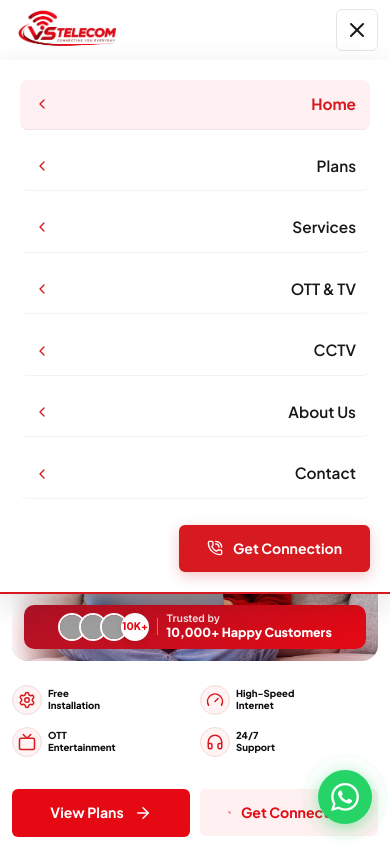
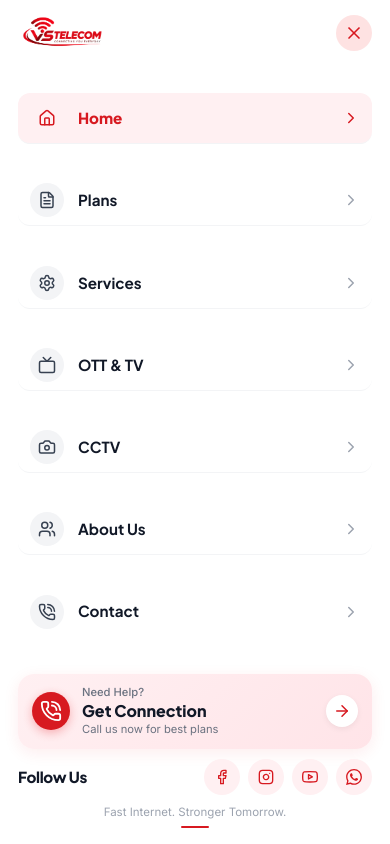
Before and after one commit to sachinkum2203-code/vishaltelecom, a React (Vite) app: page / in a window 390 px wide. Both pictures are taken after a click on the button 357 px from the left and 30 px from the top of the page. Shown: the top 844 px of the page. Built offline with nearby package versions, Linux system fonts and the light colour scheme; grey boxes are pictures that could not be loaded.

Commit message:
Redesign mobile menu to fixed non-scrolling layout with hidden floating buttons when active

```diff
--- a/src/components/FloatingWhatsapp.css
+++ b/src/components/FloatingWhatsapp.css
@@ -9,6 +9,10 @@
   align-items: flex-end;
   gap: 8px;
   pointer-events: auto !important;
+}
+
+body.mobile-menu-active .floating-whatsapp-container {
+  display: none !important;
 }
 
 .whatsapp-tooltip {
--- a/src/components/Navbar.css
+++ b/src/components/Navbar.css
@@ -198,8 +198,285 @@
   padding: 8px;
 }
 
-.mobile-nav-drawer {
-  display: none;
+/* Mobile Drawer Overlay Fullscreen (Fixed 100vh, No Scroll) */
+.mobile-nav-drawer-overlay {
+  position: fixed !important;
+  top: 0 !important;
+  left: 0 !important;
+  right: 0 !important;
+  bottom: 0 !important;
+  width: 100vw !important;
+  height: 100vh !important;
+  height: 100dvh !important;
+  background-color: #ffffff !important;
+  z-index: 10000000 !important;
+  overflow: hidden !important;
+  padding: 12px 18px 16px;
+  display: flex !important;
+  flex-direction: column;
+  justify-content: space-between;
+  box-sizing: border-box;
+  animation: drawerSlideDown 0.25s ease-out;
+}
+
+@keyframes drawerSlideDown {
+  from {
+    opacity: 0;
+    transform: translateY(-8px);
+  }
+  to {
+    opacity: 1;
+    transform: translateY(0);
+  }
+}
+
+.mobile-nav-drawer-content {
+  max-width: 480px;
+  margin: 0 auto;
+  width: 100%;
+  height: 100%;
+  display: flex;
+  flex-direction: column;
+  justify-content: space-between;
+  gap: 6px;
+  box-sizing: border-box;
+}
+
+/* Header inside drawer */
+.mobile-drawer-header {
+  display: flex;
+  align-items: center;
+  justify-content: space-between;
+  padding-bottom: 4px;
+}
+
+.mobile-drawer-logo {
+  height: 42px;
+  width: auto;
+  object-fit: contain;
+}
+
+.mobile-close-btn {
+  width: 36px;
+  height: 36px;
+  border-radius: 50%;
+  background-color: #fee2e2;
+  border: none;
+  color: var(--red-cta, #e31b23);
+  display: flex;
+  align-items: center;
+  justify-content: center;
+  cursor: pointer;
+  transition: all 0.2s ease;
+}
+
+.mobile-close-btn:hover {
+  background-color: var(--red-cta, #e31b23);
+  color: #ffffff;
+}
+
+/* Nav Links List */
+.mobile-nav-links-list {
+  display: flex;
+  flex-direction: column;
+  gap: 2px;
+  flex: 1;
+  justify-content: space-evenly;
+}
+
+.mobile-nav-item {
+  display: flex;
+  align-items: center;
+  justify-content: space-between;
+  text-decoration: none;
+  padding: 8px 12px;
+  border-radius: 12px;
+  background-color: transparent;
+  transition: all 0.2s ease;
+  border-bottom: 1px solid #f3f4f6;
+}
+
+.mobile-nav-item:last-child {
+  border-bottom: none;
+}
+
+.m-item-left {
+  display: flex;
+  align-items: center;
+  gap: 14px;
+}
+
+.m-icon-badge {
+  width: 34px;
+  height: 34px;
+  border-radius: 50%;
+  background-color: #f3f4f6;
+  color: #374151;
+  display: flex;
+  align-items: center;
+  justify-content: center;
+  transition: all 0.2s ease;
+  flex-shrink: 0;
+}
+
+.m-item-title {
+  font-family: var(--font-heading);
+  font-size: 0.95rem;
+  font-weight: 700;
+  color: #111827;
+}
+
+.m-item-arrow {
+  color: #9ca3af;
+  transition: all 0.2s ease;
+}
+
+/* Active State for Nav Item */
+.mobile-nav-item.active {
+  background-color: #fff0f2;
+}
+
+.mobile-nav-item.active .m-icon-badge {
+  background-color: transparent;
+  color: var(--red-cta, #e31b23);
+}
+
+.mobile-nav-item.active .m-item-title {
+  color: var(--red-cta, #e31b23);
+  font-weight: 800;
+}
+
+.mobile-nav-item.active .m-item-arrow {
+  color: var(--red-cta, #e31b23);
+}
+
+/* CTA Card */
+.mobile-cta-card {
+  background: linear-gradient(135deg, #fff0f2 0%, #ffe4e8 100%);
+  border-radius: 16px;
+  padding: 10px 14px;
+  display: flex;
+  align-items: center;
+  justify-content: space-between;
+  cursor: pointer;
+  box-shadow: 0 4px 16px rgba(227, 27, 35, 0.08);
+  transition: transform 0.2s ease;
+  margin-top: 2px;
+}
+
+.mobile-cta-card:active {
+  transform: scale(0.98);
+}
+
+.m-cta-phone-icon {
+  width: 38px;
+  height: 38px;
+  border-radius: 50%;
+  background-color: var(--red-cta, #e31b23);
+  color: #ffffff;
+  display: flex;
+  align-items: center;
+  justify-content: center;
+  box-shadow: 0 3px 10px rgba(227, 27, 35, 0.3);
+  flex-shrink: 0;
+}
+
+.m-cta-text {
+  display: flex;
+  flex-direction: column;
+  flex: 1;
+  margin-left: 12px;
+}
+
+.m-cta-label {
+  font-size: 0.7rem;
+  color: #6b7280;
+  font-weight: 500;
+}
+
+.m-cta-title {
+  font-family: var(--font-heading);
+  font-size: 1rem;
+  font-weight: 800;
+  color: #111827;
+  line-height: 1.15;
+}
+
+.m-cta-sub {
+  font-size: 0.7rem;
+  color: #6b7280;
+  margin-top: 1px;
+}
+
+.m-cta-arrow-btn {
+  width: 32px;
+  height: 32px;
+  border-radius: 50%;
+  background-color: #ffffff;
+  color: var(--red-cta, #e31b23);
+  display: flex;
+  align-items: center;
+  justify-content: center;
+  box-shadow: 0 2px 6px rgba(0, 0, 0, 0.06);
+  flex-shrink: 0;
+}
+
+/* Follow Us Social Section */
+.mobile-social-section {
+  display: flex;
+  align-items: center;
+  justify-content: space-between;
+  padding-top: 4px;
+}
+
+.m-social-heading {
+  font-family: var(--font-heading);
+  font-size: 0.95rem;
+  font-weight: 800;
+  color: #111827;
+}
+
+.m-social-icons {
+  display: flex;
+  align-items: center;
+  gap: 8px;
+}
+
+.m-social-icons a {
+  width: 36px;
+  height: 36px;
+  border-radius: 50%;
+  background-color: #fff0f2;
+  color: var(--red-cta, #e31b23);
+  display: flex;
+  align-items: center;
+  justify-content: center;
+  text-decoration: none;
+  transition: all 0.2s ease;
+}
+
+.m-social-icons a:hover {
+  background-color: var(--red-cta, #e31b23);
+  color: #ffffff;
+}
+
+/* Footer Slogan Text */
+.mobile-drawer-footer-text {
+  text-align: center;
+  display: flex;
+  flex-direction: column;
+  align-items: center;
+  font-size: 0.72rem;
+  color: #9ca3af;
+  margin-top: 2px;
+}
+
+.footer-accent-line {
+  width: 28px;
+  height: 2.5px;
+  background-color: var(--red-cta, #e31b23);
+  border-radius: 2px;
+  margin-top: 4px;
 }
 
 @media (max-width: 1023px) {
@@ -212,59 +489,6 @@
     display: flex;
     align-items: center;
     justify-content: center;
-  }
-
-  .mobile-nav-drawer {
-    display: block;
-    position: absolute;
-    top: 100%;
-    left: 0;
-    right: 0;
-    background-color: var(--white);
-    border-bottom: 2px solid var(--red-cta);
-    padding: 20px;
-    box-shadow: 0 10px 30px rgba(0, 0, 0, 0.12);
-  }
-
-  .mobile-nav-links {
-    display: flex;
-    flex-direction: column;
-    gap: 12px;
-  }
-
-  .mobile-nav-link {
-    display: flex;
-    align-items: center;
-    justify-content: space-between;
-    text-decoration: none;
-    font-family: var(--font-heading);
-    font-size: 0.96rem;
-    font-weight: 600;
-    color: var(--text-dark);
-    padding: 12px 14px;
-    border-radius: 8px;
-    transition: all 0.2s ease-in-out;
-    border-bottom: 1px solid rgba(0, 0, 0, 0.05);
-  }
-
-  .mobile-nav-link:hover,
-  .mobile-nav-link.active {
-    color: var(--red-cta);
-    background-color: var(--red-light);
-    font-weight: 700;
-  }
-
-  .mobile-cta-box {
-    margin-top: 14px;
-    display: flex;
-    justify-content: flex-end;
-    width: 100%;
-  }
-
-  .mobile-fit-cta {
-    width: fit-content !important;
-    padding: 12px 24px;
-    align-self: flex-end;
   }
 }
 
--- a/src/components/Navbar.jsx
+++ b/src/components/Navbar.jsx
@@ -1,5 +1,20 @@
 import React, { useState, useEffect } from 'react';
-import { Menu, X, ChevronRight, ChevronLeft, PhoneCall, MapPin, Clock, Activity, ArrowRight } from 'lucide-react';
+import {
+  Menu,
+  X,
+  ChevronRight,
+  PhoneCall,
+  MapPin,
+  Clock,
+  Activity,
+  ArrowRight,
+  Home,
+  FileText,
+  Settings,
+  Tv,
+  Camera,
+  Users,
+} from 'lucide-react';
 import vsLogo from '../assets/vs_telecom_logo_transparent.png';
 import './Navbar.css';
 
@@ -32,9 +47,14 @@ export default function Navbar({ onOpenAvailability }) {
   useEffect(() => {
     if (mobileMenuOpen) {
       document.body.style.overflow = 'hidden';
+      document.body.classList.add('mobile-menu-active');
     } else {
       document.body.style.overflow = '';
+      document.body.classList.remove('mobile-menu-active');
     }
+    return () => {
+      document.body.classList.remove('mobile-menu-active');
+    };
   }, [mobileMenuOpen]);
 
   useEffect(() => {
@@ -66,13 +86,13 @@ export default function Navbar({ onOpenAvailability }) {
   }, []);
 
   const navLinks = [
-    { name: 'Home', href: '#home' },
-    { name: 'Plans', href: '#plans' },
-    { name: 'Services', href: '#services' },
-    { name: 'OTT & TV', href: '#ott' },
-    { name: 'CCTV', href: '#cctv' },
-    { name: 'About Us', href: '#about' },
-    { name: 'Contact', href: '#contact' },
+    { name: 'Home', href: '#home', icon: Home },
+    { name: 'Plans', href: '#plans', icon: FileText },
+    { name: 'Services', href: '#services', icon: Settings },
+    { name: 'OTT & TV', href: '#ott', icon: Tv },
+    { name: 'CCTV', href: '#cctv', icon: Camera },
+    { name: 'About Us', href: '#about', icon: Users },
+    { name: 'Contact', href: '#contact', icon: PhoneCall },
   ];
 
   return (
@@ -104,7 +124,6 @@ export default function Navbar({ onOpenAvailability }) {
           <img src={vsLogo} alt="VS TELECOM — Connecting You Everyday" className="navbar-logo-img" />
         </a>
 
-
         {/* Desktop Navigation */}
         <nav className="navbar-links">
           {navLinks.map((link) => (
@@ -126,45 +145,122 @@ export default function Navbar({ onOpenAvailability }) {
           </button>
         </div>
 
-
-
         {/* Mobile Menu Toggle Button */}
         <button
           className="mobile-toggle-btn"
-          onClick={() => setMobileMenuOpen(!mobileMenuOpen)}
-          aria-label="Toggle Navigation Menu"
+          onClick={() => setMobileMenuOpen(true)}
+          aria-label="Open Navigation Menu"
         >
-          {mobileMenuOpen ? <X size={24} /> : <Menu size={24} />}
+          <Menu size={24} />
         </button>
       </div>
 
-      {/* Mobile Nav Drawer */}
+      {/* Fullscreen Mobile Nav Drawer Overlay */}
       {mobileMenuOpen && (
-        <div className="mobile-nav-drawer">
-          <div className="mobile-nav-links">
-            {navLinks.map((link) => (
+        <div className="mobile-nav-drawer-overlay">
+          <div className="mobile-nav-drawer-content">
+            {/* Header with logo & close icon */}
+            <div className="mobile-drawer-header">
+              <img src={vsLogo} alt="VS TELECOM" className="mobile-drawer-logo" />
+              <button
+                className="mobile-close-btn"
+                onClick={() => setMobileMenuOpen(false)}
+                aria-label="Close menu"
+              >
+                <X size={20} />
+              </button>
+            </div>
+
+            {/* Menu Items List */}
+            <div className="mobile-nav-links-list">
+              {navLinks.map((link) => {
+                const IconComp = link.icon;
+                const isActive = activeSection === link.href.replace('#', '');
+                return (
                   <a
                     key={link.name}
                     href={link.href}
-                className={`mobile-nav-link ${activeSection === link.href.replace('#', '') ? 'active' : ''}`}
+                    className={`mobile-nav-item ${isActive ? 'active' : ''}`}
                     onClick={() => setMobileMenuOpen(false)}
                   >
-                <ChevronLeft size={16} className="text-red" />
-                <span>{link.name}</span>
+                    <div className="m-item-left">
+                      <div className="m-icon-badge">
+                        <IconComp size={18} />
+                      </div>
+                      <span className="m-item-title">{link.name}</span>
+                    </div>
+                    <ChevronRight size={18} className="m-item-arrow" />
                   </a>
-            ))}
+                );
+              })}
+            </div>
 
-            <div className="mobile-cta-box">
-              <button
-                className="btn btn-red mobile-fit-cta"
+            {/* Need Help / Get Connection Card */}
+            <div
+              className="mobile-cta-card"
               onClick={() => {
                 setMobileMenuOpen(false);
                 onOpenAvailability();
               }}
             >
-                <PhoneCall size={16} />
-                <span>Get Connection</span>
-              </button>
+              <div className="m-cta-phone-icon">
+                <PhoneCall size={22} />
+              </div>
+              <div className="m-cta-text">
+                <span className="m-cta-label">Need Help?</span>
+                <strong className="m-cta-title">Get Connection</strong>
+                <span className="m-cta-sub">Call us now for best plans</span>
+              </div>
+              <div className="m-cta-arrow-btn">
+                <ArrowRight size={18} />
+              </div>
+            </div>
+
+            {/* Follow Us Social Section */}
+            <div className="mobile-social-section">
+              <h4 className="m-social-heading">Follow Us</h4>
+              <div className="m-social-icons">
+                <a
+                  href="https://www.facebook.com/profile.php?id=61593772052305&sk=about"
+                  target="_blank"
+                  rel="noopener noreferrer"
+                  aria-label="Facebook"
+                >
+                  <FacebookIcon size={16} />
+                </a>
+                <a
+                  href="https://www.instagram.com/vs_telecommunication/"
+                  target="_blank"
+                  rel="noopener noreferrer"
+                  aria-label="Instagram"
+                >
+                  <InstagramIcon size={16} />
+                </a>
+                <a
+                  href="https://www.youtube.com/@VS_TELECOMMUNICATION"
+                  target="_blank"
+                  rel="noopener noreferrer"
+                  aria-label="YouTube"
+                >
+                  <YoutubeIcon size={16} />
+                </a>
+                <a
+                  href="https://wa.me/917027104250"
+                  target="_blank"
+                  rel="noopener noreferrer"
+                  aria-label="WhatsApp"
+                >
+                  <svg width="16" height="16" viewBox="0 0 24 24" fill="currentColor">
+                    <path d="M17.472 14.382c-.297-.149-1.758-.867-2.03-.967-.273-.099-.471-.148-.67.15-.197.297-.767.966-.94 1.164-.173.199-.347.223-.644.075-.297-.15-1.255-.463-2.39-1.475-.883-.788-1.48-1.761-1.653-2.059-.173-.297-.018-.458.13-.606.134-.133.298-.347.446-.52.149-.174.198-.298.298-.497.099-.198.05-.371-.025-.52-.075-.149-.669-1.612-.916-2.207-.242-.579-.487-.501-.669-.51l-.57-.01c-.198 0-.52.074-.792.372s-1.04 1.016-1.04 2.479 1.065 2.876 1.213 3.074c.149.198 2.096 3.2 5.077 4.487.709.306 1.263.489 1.694.626.712.226 1.36.194 1.872.118.571-.085 1.758-.719 2.006-1.413.248-.694.248-1.289.173-1.413-.074-.124-.272-.198-.57-.347m-5.421 7.403h-.004a9.87 9.87 0 01-5.031-1.378l-.361-.214-3.741.982.998-3.648-.235-.374a9.86 9.86 0 01-1.51-5.26c.001-5.45 4.436-9.884 9.888-9.884 2.64 0 5.122 1.03 6.988 2.898a9.825 9.825 0 012.893 6.994c-.003 5.45-4.437 9.884-9.885 9.884m8.413-18.297A11.815 11.815 0 0012.05 0C5.495 0 .16 5.335.157 11.892c-.001 2.096.547 4.142 1.588 5.945L.057 24l6.305-1.654a11.882 11.882 0 005.683 1.448h.005c6.554 0 11.89-5.335 11.893-11.893a11.821 11.821 0 00-3.48-8.413z" />
+                  </svg>
+                </a>
+              </div>
+            </div>
+
+            {/* Bottom Slogan Accent */}
+            <div className="mobile-drawer-footer-text">
+              <span>Fast Internet. Stronger Tomorrow.</span>
+              <span className="footer-accent-line"></span>
             </div>
           </div>
         </div>
--- a/src/components/ScrollToTop.css
+++ b/src/components/ScrollToTop.css
@@ -19,6 +19,10 @@
   outline: none;
   -webkit-tap-highlight-color: transparent;
   animation: fadeInUp 0.3s ease-out;
+}
+
+body.mobile-menu-active .scroll-to-top-btn {
+  display: none !important;
 }
 
 .scroll-to-top-btn:hover {
```
Lines whose indentation alone changed are shown as unchanged.
